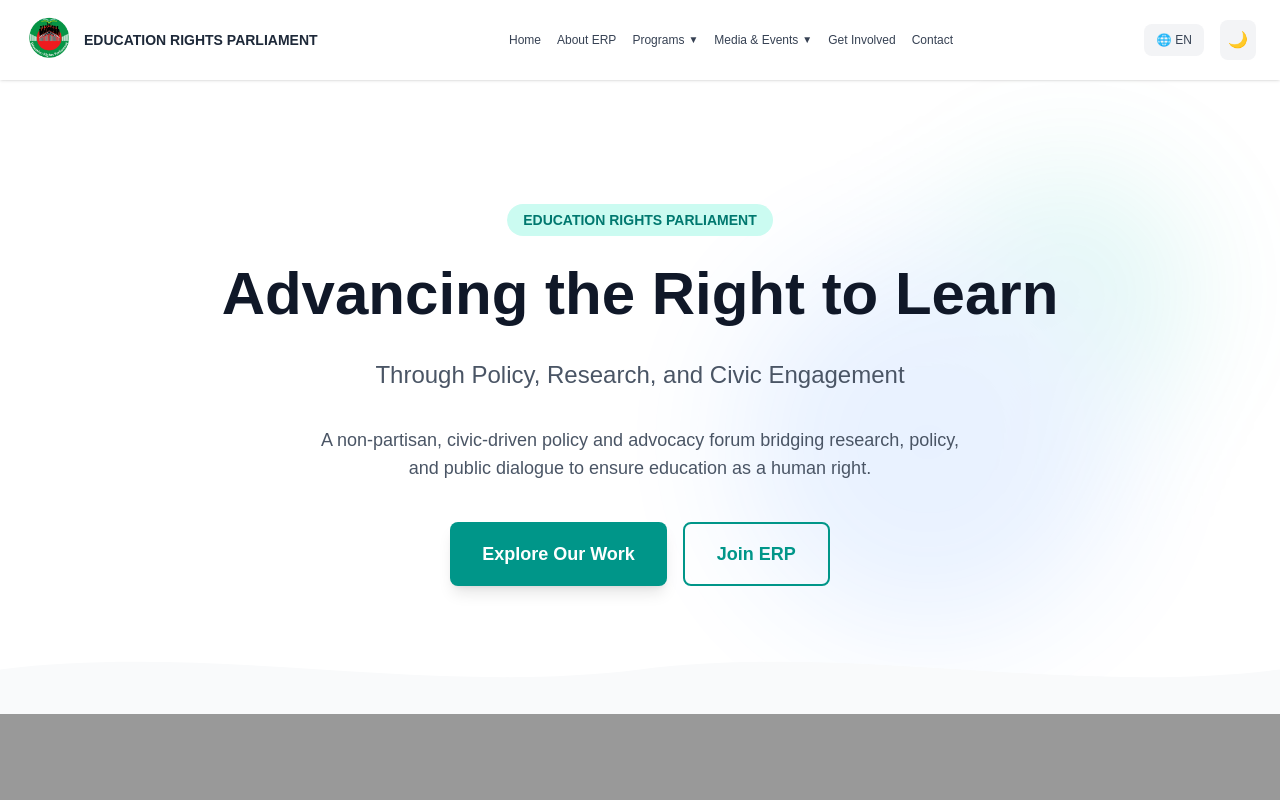
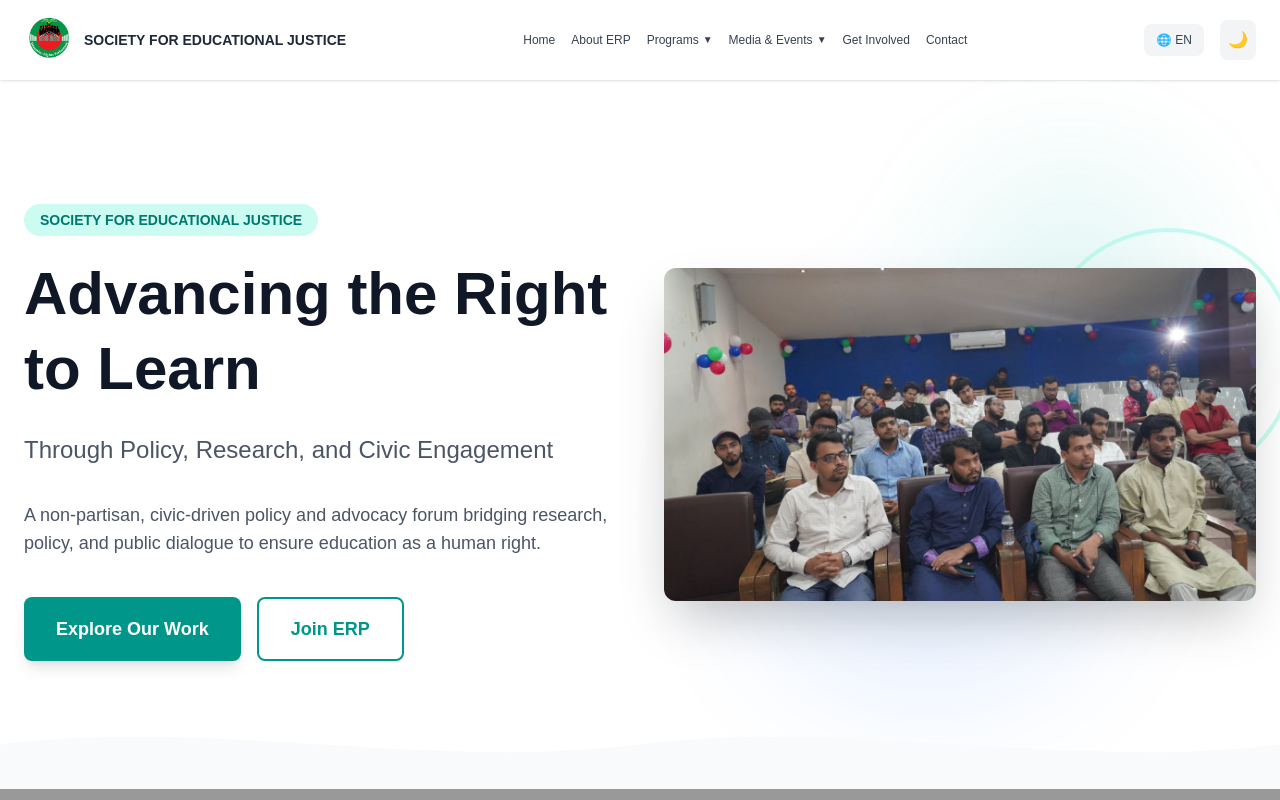
Before and after one commit to kamalforhad-glitch/edu-right, a Next.js app: page / in a window 1280 px wide. Shown: the top 800 px of the page. Built offline with nearby package versions, Linux system fonts and the light colour scheme.

Commit message:
feat: update SEJ branding and hero image

```diff
--- a/app/admin/login/page.tsx
+++ b/app/admin/login/page.tsx
@@ -110,9 +110,9 @@
           <div className="inline-flex items-center justify-center w-16 h-16 bg-teal-600 rounded-2xl mb-4">
             <Shield className="w-8 h-8 text-white" />
           </div>
-          <h1 className="text-2xl font-bold text-white">ERP Admin</h1>
+          <h1 className="text-2xl font-bold text-white">SEJ Admin</h1>
           <p className="text-slate-400 mt-1">
-            Education Rights Parliament - Admin Panel
+            Society for Educational Justice - Admin Panel
           </p>
         </div>
 
@@ -273,7 +273,7 @@
         </div>
 
         <p className="text-center text-slate-500 text-sm mt-6">
-          &copy; {new Date().getFullYear()} Education Rights Parliament
+          &copy; {new Date().getFullYear()} Society for Educational Justice
         </p>
       </div>
     </div>
--- a/app/layout.tsx
+++ b/app/layout.tsx
@@ -17,13 +17,13 @@
   metadataBase: new URL("https://www.erp-bd.org"),
   title: {
     default:
-      "Education Rights Parliament (ERP) | শিক্ষা অধিকার সংসদ | Education Rights & Policy Reform Bangladesh",
-    template: "%s | Education Rights Parliament",
+      "Society for Educational Justice | শিক্ষা অধিকার সংসদ | Education Rights & Policy Reform Bangladesh",
+    template: "%s | Society for Educational Justice",
   },
   description:
-    "Education Rights Parliament (শিক্ষা অধিকার সংসদ) - A platform of young people working for education rights, policy reform, and nation-building through effective policy formulation in Bangladesh. শিক্ষা সংস্কার, নীতি প্রণয়ন এবং শিক্ষার অধিকার প্রতিষ্ঠায় কাজ করছে।",
+    "Society for Educational Justice (শিক্ষা অধিকার সংসদ) - A platform of young people working for education rights, policy reform, and nation-building through effective policy formulation in Bangladesh. শিক্ষা সংস্কার, নীতি প্রণয়ন এবং শিক্ষার অধিকার প্রতিষ্ঠায় কাজ করছে।",
   keywords: [
-    "Education Rights Parliament",
+    "Society for Educational Justice",
     "শিক্ষা অধিকার সংসদ",
     "ERP Bangladesh",
     "ERP BD",
@@ -44,9 +44,9 @@
     "youth parliament",
     "তরুণ নেতৃত্ব",
   ],
-  authors: [{ name: "Education Rights Parliament" }],
-  creator: "Education Rights Parliament",
-  publisher: "Education Rights Parliament",
+  authors: [{ name: "Society for Educational Justice" }],
+  creator: "Society for Educational Justice",
+  publisher: "Society for Educational Justice",
   formatDetection: {
     email: false,
     address: false,
@@ -62,9 +62,9 @@
     locale: "bn_BD",
     alternateLocale: ["en_US"],
     url: "https://www.erp-bd.org",
-    siteName: "Education Rights Parliament | শিক্ষা অধিকার সংসদ",
+    siteName: "Society for Educational Justice | শিক্ষা অধিকার সংসদ",
     title:
-      "Education Rights Parliament | শিক্ষা অধিকার সংসদ - Education Rights & Policy Reform",
+      "Society for Educational Justice | শিক্ষা অধিকার সংসদ - Education Rights & Policy Reform",
     description:
       "শিক্ষা অধিকার সংসদ - বাংলাদেশে শিক্ষা সংস্কার, নীতি প্রণয়ন এবং শিক্ষার অধিকার প্রতিষ্ঠায় কাজ করছে তরুণদের প্ল্যাটফর্ম। Working for education rights, policy reform, and nation-building in Bangladesh.",
     images: [
@@ -72,19 +72,19 @@
         url: "/ERP_logo.png",
         width: 1200,
         height: 1200,
-        alt: "Education Rights Parliament Logo | শিক্ষা অধিকার সংসদ",
+        alt: "Society for Educational Justice Logo | শিক্ষা অধিকার সংসদ",
       },
       {
         url: "/erp/EducatorLeaderShipSummit2025Cover.jpg",
         width: 1200,
         height: 630,
-        alt: "Education Rights Parliament - Educator Leadership Summit",
+        alt: "Society for Educational Justice - Educator Leadership Summit",
       },
     ],
   },
   twitter: {
     card: "summary_large_image",
-    title: "Education Rights Parliament | শিক্ষা অধিকার সংসদ",
+    title: "Society for Educational Justice | শিক্ষা অধিকার সংসদ",
     description:
       "শিক্ষা সংস্কার, নীতি প্রণয়ন এবং শিক্ষার অধিকার প্রতিষ্ঠায় কাজ করছে। Working for education rights and policy reform in Bangladesh.",
     images: ["/ERP_logo.png"],
@@ -141,7 +141,7 @@
             __html: JSON.stringify({
               "@context": "https://schema.org",
               "@type": "Organization",
-              name: "Education Rights Parliament",
+              name: "Society for Educational Justice",
               alternateName: ["শিক্ষা অধিকার সংসদ", "ERP Bangladesh", "ERP BD"],
               url: "https://www.erp-bd.org",
               logo: "https://www.erp-bd.org/ERP_logo.png",
--- a/app/opengraph-image.tsx
+++ b/app/opengraph-image.tsx
@@ -1,7 +1,7 @@
 import { ImageResponse } from "next/og";
 
 export const runtime = "edge";
-export const alt = "EDUCATION RIGHTS PARLIAMENT | শিক্ষা অধিকার সংসদ";
+export const alt = "SOCIETY FOR EDUCATIONAL JUSTICE | শিক্ষা অধিকার সংসদ";
 export const size = {
   width: 1200,
   height: 630,
@@ -31,7 +31,7 @@
           marginBottom: 20,
         }}
       >
-        EDUCATION RIGHTS PARLIAMENT
+        SOCIETY FOR EDUCATIONAL JUSTICE
       </div>
       <div
         style={{
--- a/app/page.tsx
+++ b/app/page.tsx
@@ -37,9 +37,9 @@
         </div>
 
         <div className="relative max-w-7xl mx-auto px-6 py-20 md:py-32">
-          <div className="flex justify-center">
-            {/* Left Content - centered after Hero image removal */}
-            <div className="text-center max-w-4xl">
+          <div className="grid grid-cols-1 lg:grid-cols-2 gap-12 items-center">
+            {/* Left Content */}
+            <div className="text-center lg:text-left">
               <div className="inline-block mb-6">
                 <span className="bg-teal-100 dark:bg-teal-900/30 text-teal-700 dark:text-teal-300 px-4 py-2 rounded-full text-sm font-semibold">
                   {t(language, "erp")}
@@ -54,11 +54,11 @@
                 {t(language, "heroSubtitle")}
               </p>
 
-              <p className="text-lg text-gray-600 dark:text-gray-400 mb-10 max-w-2xl mx-auto">
+              <p className="text-lg text-gray-600 dark:text-gray-400 mb-10 max-w-2xl">
                 {t(language, "heroDescription")}
               </p>
 
-              <div className="flex flex-col sm:flex-row gap-4 justify-center">
+              <div className="flex flex-col sm:flex-row gap-4 justify-center lg:justify-start">
                 <button className="bg-teal-600 hover:bg-teal-700 text-white px-8 py-4 rounded-lg font-bold text-lg transition-colors shadow-lg hover:shadow-xl">
                   {t(language, "exploreResearch")}
                 </button>
@@ -66,6 +66,23 @@
                   {t(language, "joinERP")}
                 </button>
               </div>
+            </div>
+
+            {/* Right Visual - temporary education image */}
+            <div className="relative hidden lg:block">
+              <div className="relative z-10">
+                <div className="rounded-xl overflow-hidden shadow-2xl">
+                  <Image
+                    src="/new/04.jpg"
+                    alt="Youth participants engaged in educational justice and learning"
+                    width={600}
+                    height={400}
+                    className="w-full h-auto object-cover"
+                  />
+                </div>
+              </div>
+              {/* Decorative circle */}
+              <div className="absolute -top-10 -right-10 w-64 h-64 border-4 border-teal-200 dark:border-teal-800 rounded-full opacity-50"></div>
             </div>
           </div>
         </div>
--- a/components/Footer.tsx
+++ b/components/Footer.tsx
@@ -12,7 +12,7 @@
             <div className="relative w-24 h-24">
               <Image
                 src="/ERP_logo.png"
-                alt="Education Rights Parliament Logo"
+                alt="Society for Educational Justice Logo"
                 fill
                 className="object-contain"
               />
@@ -56,12 +56,12 @@
               <div className="relative w-12 h-12">
                 <Image
                   src="/ERP_logo.png"
-                  alt="Education Rights Parliament Logo"
+                  alt="Society for Educational Justice Logo"
                   fill
                   className="object-contain"
                 />
               </div>
-              <h3 className="font-bold text-lg">EDUCATION RIGHTS PARLIAMENT</h3>
+              <h3 className="font-bold text-lg">SOCIETY FOR EDUCATIONAL JUSTICE</h3>
             </div>
             <p className="text-gray-400 text-sm mb-4">
               Reach us at educationrightsparliament@gmail.com
@@ -132,7 +132,7 @@
         </div>
 
         <div className="border-t border-gray-800 mt-12 pt-8 text-center text-sm text-gray-500">
-          <p>Copyright © 2025 EDUCATION RIGHTS PARLIAMENT (ERP)</p>
+          <p>Copyright © 2025 SOCIETY FOR EDUCATIONAL JUSTICE (SEJ)</p>
         </div>
       </div>
     </footer>
--- a/components/Navbar.tsx
+++ b/components/Navbar.tsx
@@ -80,7 +80,7 @@
           <div className="relative w-12 h-12">
             <Image
               src="/ERP_logo.png"
-              alt="Education Rights Parliament Logo"
+              alt="Society for Educational Justice Logo"
               fill
               className="object-contain"
               priority
--- a/lib/translations.ts
+++ b/lib/translations.ts
@@ -184,7 +184,7 @@
     privacyPolicy: "We respect your privacy. Unsubscribe at any time.",
 
     // Footer
-    erp: "EDUCATION RIGHTS PARLIAMENT",
+    erp: "SOCIETY FOR EDUCATIONAL JUSTICE",
     reachUs: "Reach us at contact@erp.org",
     quickLinks: "QUICK LINKS",
     aboutUs: "About Us",
```
